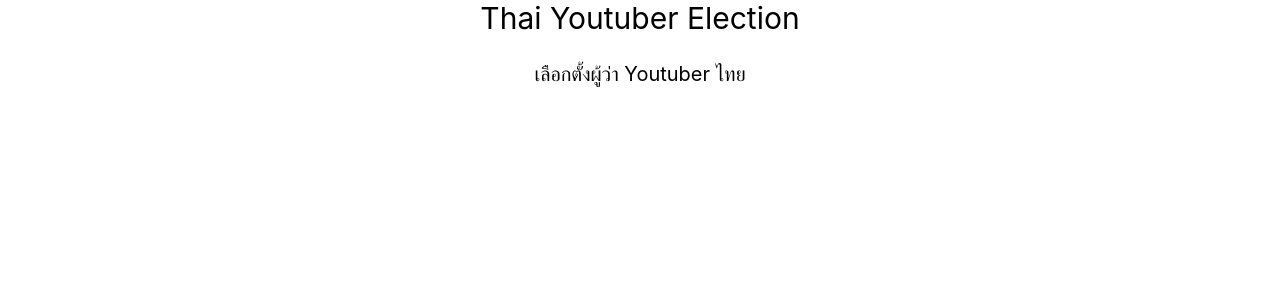
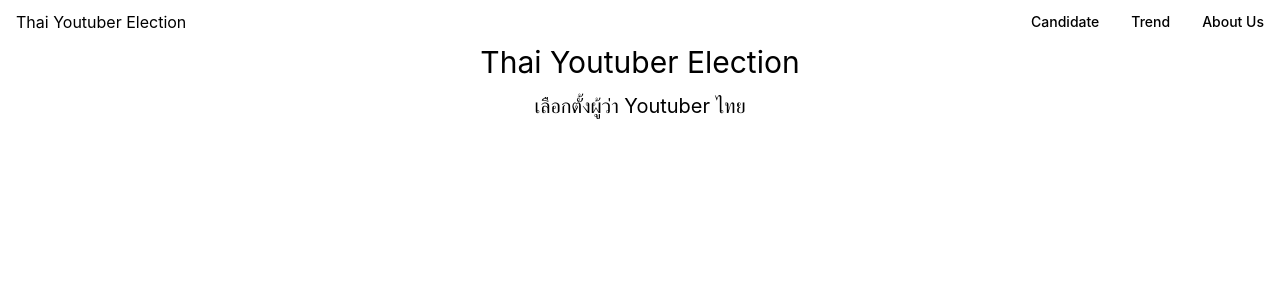
Before and after one commit to lebrancconvas/Youtuber-Candidate, a React (Create React App) app in the folder client/: page / in a window 1280 px wide. Shown: the top 300 px of the page. Built offline with nearby package versions, Linux system fonts and the light colour scheme.

Commit message:
💄 Create Navbar UI.

```diff
--- /dev/null
+++ b/client/src/components/Navbar.tsx
@@ -0,0 +1,20 @@
+import React from 'react';
+
+const Navbar: React.FC = () => {
+	return(
+		<nav className="bg-white border-gray-200 px-2 sm:px-4 py-2.5 rounded dark:bg-gray-800">
+			<div className="container flex flex-wrap justify-between items-center mx-auto">
+				Thai Youtuber Election
+				<div className="hidden w-full md:block md:w-auto">
+					<ul className="flex flex-col mt-4 md:flex-row md:space-x-8 md:mt-0 md:text-sm md:font-medium text-xl">
+						<li>Candidate</li>
+						<li>Trend</li>
+						<li>About Us</li>
+					</ul>
+				</div>
+			</div>
+		</nav>
+	)
+};
+
+export default Navbar;
--- a/client/src/pages/Homepage.tsx
+++ b/client/src/pages/Homepage.tsx
@@ -1,10 +1,11 @@
 import React from 'react';
+import Navbar from '../components/Navbar';
 
 const Homepage: React.FC = () => {
 	return(
 		<div>
-			<h1 className="flex justify-center items-center text-3xl">Thai Youtuber Election</h1>
-			<br />
+			<Navbar />
+			<h1 className="flex justify-center items-center text-3xl mb-3">Thai Youtuber Election</h1>
 			<h2 className="flex justify-center items-center text-xl">เลือกตั้งผู้ว่า Youtuber ไทย</h2>
 		</div>
 	)
```
